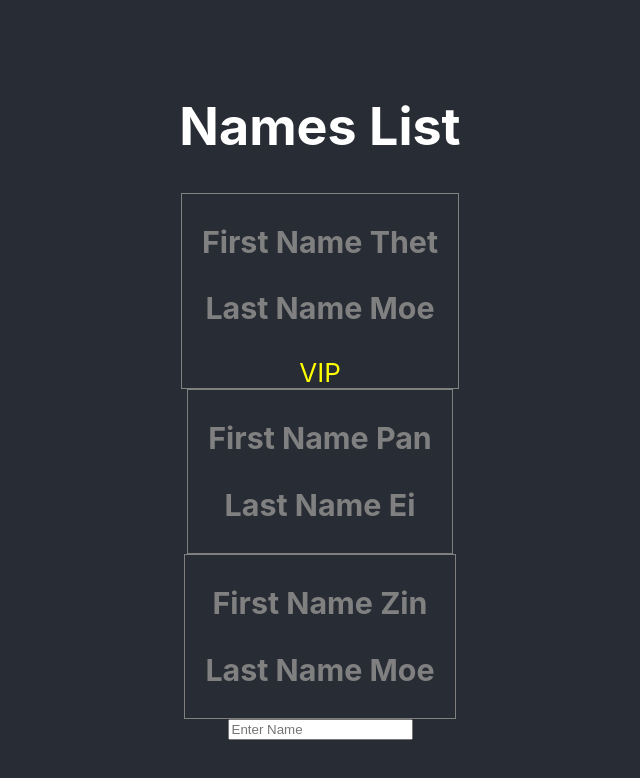
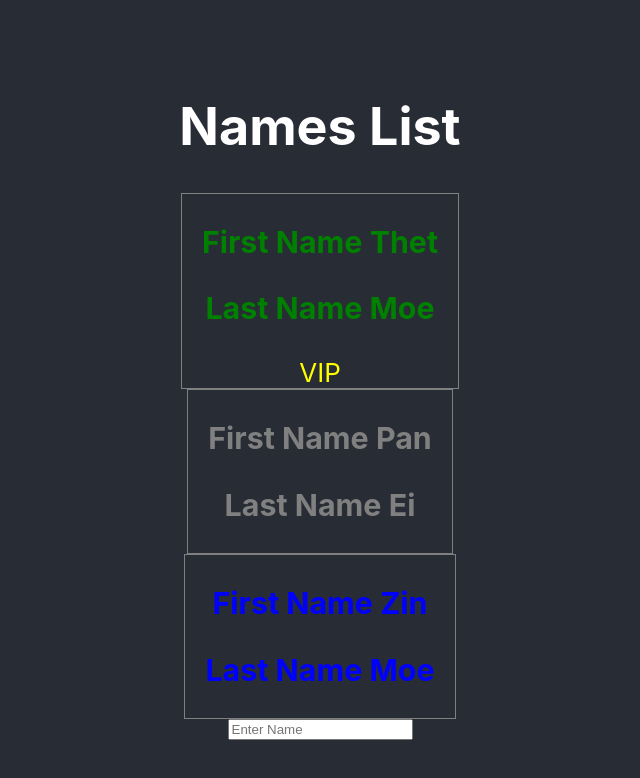
Before and after one commit to yankyaw-moe/react-notes, a React (Create React App) app: page / in a window 1280 px wide. Shown: the top 778 px of the page, without its empty margins (320-960 px from the left). Built offline with nearby package versions, Linux system fonts and the light colour scheme.

Commit message:
Higher Order Component

```diff
--- a/src/App.js
+++ b/src/App.js
@@ -1,15 +1,52 @@
+/* eslint-disable react/prop-types */
+/* eslint-disable react/display-name */
 import "./App.scss";
 import React from "react";
 import NameTag from "./components/nameTag";
+
+const makeGreen = (BaseComponent) => (props) => {
+  console.log("props >> ", props);
+  const newProps = {
+    style: {
+      color: "green",
+    },
+  };
+
+  const updatedProps = {
+    ...props,
+    ...newProps,
+  };
+
+  return <BaseComponent {...updatedProps} />;
+};
+
+const removeInline = (BaseComponent) => (props) => {
+  const updateProps = {
+    ...props,
+  };
+  delete updateProps.style;
+  return <BaseComponent {...updateProps} />;
+};
+
+const MakeGreen = makeGreen(NameTag);
+const RemoveInline = removeInline(NameTag);
 
 function App() {
   return (
     <div className="App">
       <header className="App-header">
         <h1>Names List</h1>
-        <NameTag firstName="Thet" lastName="Moe"></NameTag>
-        <NameTag firstName="Pan" lastName="Ei"></NameTag>
-        <NameTag firstName="Zin" lastName="Moe"></NameTag>
+        <MakeGreen firstName="Thet" lastName="Moe"></MakeGreen>
+        <RemoveInline
+          style={{ color: "red" }}
+          firstName="Pan"
+          lastName="Ei"
+        ></RemoveInline>
+        <NameTag
+          style={{ color: "blue" }}
+          firstName="Zin"
+          lastName="Moe"
+        ></NameTag>
 
         <input type="text" placeholder="Enter Name"></input>
       </header>
--- a/src/components/nameTag.js
+++ b/src/components/nameTag.js
@@ -12,8 +12,8 @@ function nameTag(props) {
 
   return (
     <div className="name">
-      <h3>First Name {props.firstName}</h3>
-      <h3>Last Name {props.lastName}</h3>
+      <h3 style={props.style}>First Name {props.firstName}</h3>
+      <h3 style={props.style}>Last Name {props.lastName}</h3>
       {props.firstName === "Thet" && <div style={{ color: "yellow" }}>VIP</div>}
     </div>
   );
```
Also changed, not shown: .eslintrc.json, 2 other files (tests, documents, lock files or other folders).
